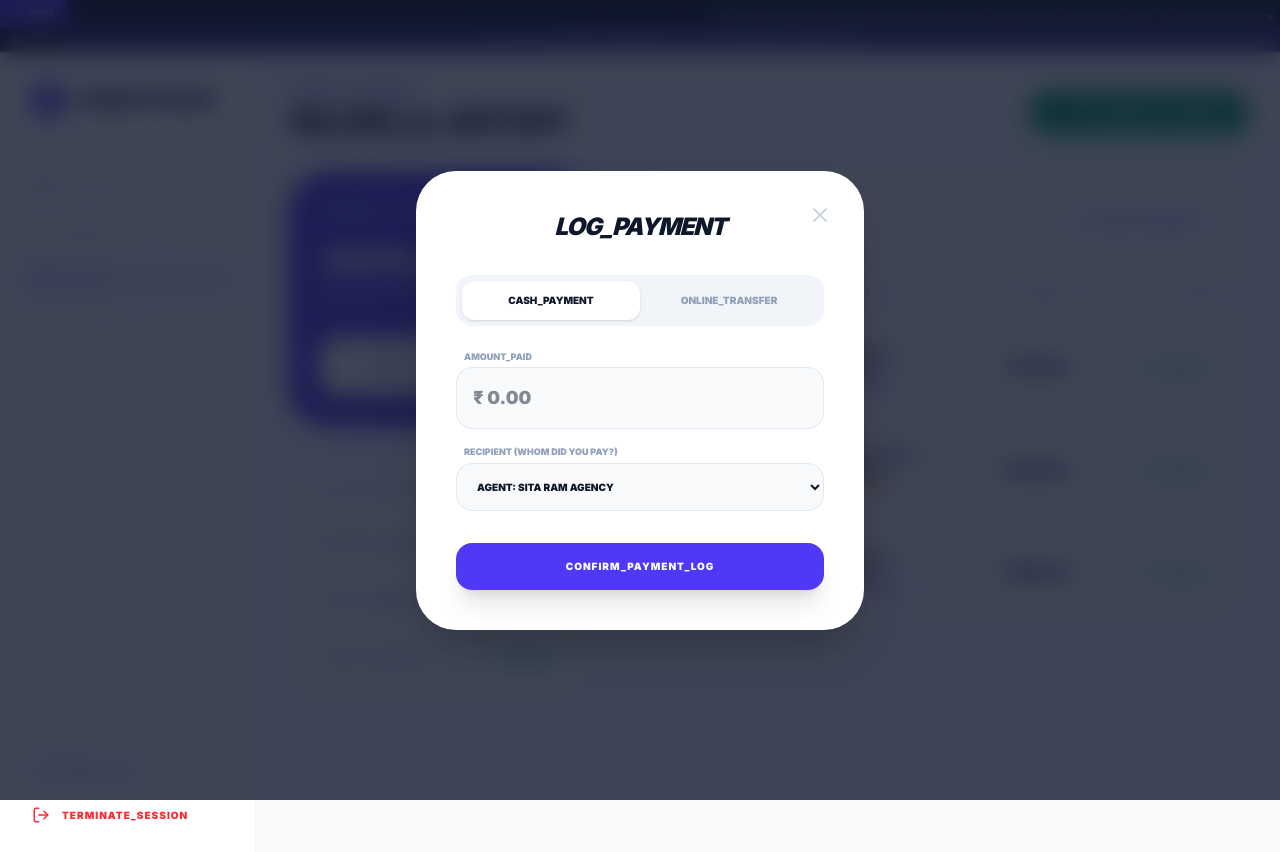
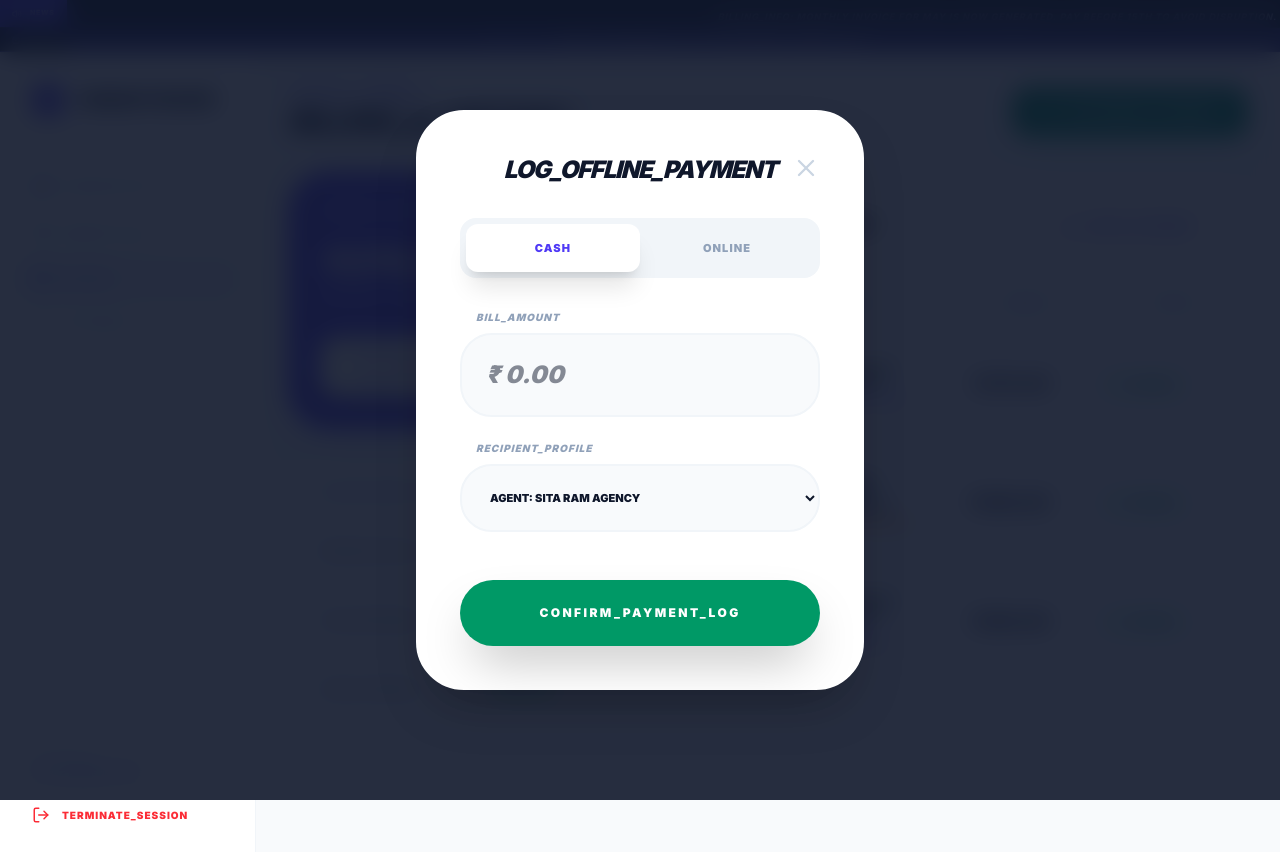
Before and after one commit to shrahul270-ai/findmypaper, a Next.js app: page /customer/billing in a window 1280 px wide. Both pictures are taken after a click on the button "LOG_MANUAL_PAYMENT". Built offline with nearby package versions, Linux system fonts and the light colour scheme.

Commit message:
Critical Fix: Restored UPI Scanner and Manual Payment logic in Billing Terminal

```diff
--- a/src/app/customer/billing/page.tsx
+++ b/src/app/customer/billing/page.tsx
@@ -5,14 +5,16 @@ import Sidebar from '@/components/layout/Sidebar';
 import {
   Wallet, History, ArrowUpRight, ArrowDownLeft,
   Smartphone, SmartphoneIcon, CreditCard,
-  CheckCircle2, Clock, Filter, Download, UserCircle2, X, Plus
+  CheckCircle2, Clock, Filter, Download, UserCircle2, X, Plus, QrCode, ShieldCheck
 } from 'lucide-react';
 import { cn } from '@/lib/utils';
 import { GlobalAlert, TopAdBar } from '@/components/ui/Promotions';
 
 export default function BillingPage() {
   const [showLogModal, setShowLogModal] = useState(false);
+  const [showScannerModal, setShowScannerModal] = useState(false);
   const [paymentMethod, setPaymentMethod] = useState<'CASH' | 'ONLINE'>('CASH');
+  const [utr, setUtr] = useState('');
 
   const ads = [
     { tag: 'BILL_PROMO', title: 'PAY ADVANCE FOR 6 MONTHS & GET 10% CASHBACK' },
@@ -38,51 +40,51 @@ export default function BillingPage() {
         <main className="flex-1 p-4 md:p-8 overflow-y-auto h-[calc(100vh-52px)]">
           <header className="mb-8 flex flex-col lg:flex-row justify-between items-start lg:items-center gap-6">
             <div>
-              <p className="text-indigo-600 text-[10px] font-black tracking-widest uppercase mb-1">FINANCIAL_TERMINAL</p>
+              <p className="text-indigo-600 text-[10px] font-black tracking-widest uppercase mb-1 italic">FINANCIAL_TERMINAL</p>
               <h1 className="text-3xl font-black text-slate-900 italic uppercase tracking-tighter">BILLING_&_HISTORY</h1>
             </div>
             <button
               onClick={() => setShowLogModal(true)}
-              className="bg-emerald-600 text-white px-6 py-3 rounded-2xl font-black text-[10px] tracking-widest uppercase shadow-xl shadow-emerald-100 hover:scale-105 transition-all flex items-center gap-2"
+              className="bg-emerald-600 text-white px-8 py-4 rounded-2xl font-black text-[10px] tracking-widest uppercase shadow-2xl shadow-emerald-100 hover:scale-105 transition-all flex items-center gap-2"
             >
-              <Plus size={16} /> LOG_MANUAL_PAYMENT
+              <Plus size={18} /> LOG_MANUAL_PAYMENT
             </button>
           </header>
 
           <div className="grid grid-cols-1 lg:grid-cols-12 gap-8">
 
-            {/* Quick Pay & Summary */}
+            {/* Quick Pay Card */}
             <div className="lg:col-span-4 space-y-6">
-              <div className="bg-indigo-600 p-8 rounded-[2.5rem] text-white shadow-2xl shadow-indigo-100 relative overflow-hidden">
+              <div className="bg-indigo-600 p-8 rounded-[2.5rem] text-white shadow-2xl shadow-indigo-100 relative overflow-hidden group">
                 <div className="relative z-10">
                   <p className="text-[10px] font-black text-indigo-200 uppercase tracking-widest mb-6">CURRENT_OUTSTANDING</p>
                   <p className="text-4xl font-black tracking-tighter mb-2 italic uppercase">₹275.00</p>
                   <p className="text-[10px] font-bold text-indigo-100 uppercase tracking-widest mb-8">DUE_DATE: 15 MAY 2026</p>
 
-                  <a
-                    href={upiLink}
-                    className="flex items-center justify-center gap-3 bg-white text-indigo-600 w-full py-5 rounded-2xl font-black text-[10px] tracking-widest uppercase shadow-xl hover:scale-[1.02] transition-all"
+                  <button
+                    onClick={() => setShowScannerModal(true)}
+                    className="flex items-center justify-center gap-3 bg-white text-indigo-600 w-full py-5 rounded-2xl font-black text-[11px] tracking-widest uppercase shadow-xl hover:scale-[1.02] transition-all"
                   >
-                    <SmartphoneIcon size={18} /> PAY_VIA_UPI_APPS
-                  </a>
+                    <SmartphoneIcon size={20} /> PAY_VIA_UPI_APPS
+                  </button>
                 </div>
-                <CreditCard className="absolute -right-12 -bottom-12 w-48 h-48 opacity-10 rotate-12" />
+                <CreditCard className="absolute -right-12 -bottom-12 w-48 h-48 opacity-10 rotate-12 group-hover:rotate-0 transition-all duration-700" />
               </div>
 
               <div className="bg-white p-8 rounded-[2.5rem] border border-slate-100 shadow-sm">
                 <h3 className="text-[10px] font-black text-slate-400 uppercase tracking-widest mb-6">BILLING_WALKTHROUGH</h3>
                 <div className="space-y-4">
-                   <div className="flex justify-between items-center py-3 border-b border-slate-50">
+                   <div className="flex justify-between items-center py-4 border-b border-slate-50">
                       <span className="text-xs font-bold text-slate-500">Monthly Services</span>
-                      <span className="text-xs font-black text-slate-900">₹275.00</span>
+                      <span className="text-sm font-black text-slate-900 italic">₹275.00</span>
                    </div>
-                   <div className="flex justify-between items-center py-3 border-b border-slate-50">
+                   <div className="flex justify-between items-center py-4 border-b border-slate-50">
                       <span className="text-xs font-bold text-slate-500">Arrears/Pending</span>
-                      <span className="text-xs font-black text-slate-900">₹0.00</span>
+                      <span className="text-sm font-black text-slate-900 italic">₹0.00</span>
                    </div>
-                   <div className="flex justify-between items-center py-3">
+                   <div className="flex justify-between items-center py-4">
                       <span className="text-xs font-bold text-slate-500">Advance Balance</span>
-                      <span className="text-xs font-black text-emerald-500">-₹450.00</span>
+                      <span className="text-sm font-black text-emerald-500 italic">-₹450.00</span>
                    </div>
                 </div>
               </div>
@@ -90,57 +92,55 @@ export default function BillingPage() {
 
             {/* Transaction History */}
             <div className="lg:col-span-8">
-              <div className="bg-white rounded-[2.5rem] border border-slate-100 shadow-sm overflow-hidden">
-                <div className="p-8 border-b border-slate-50 flex justify-between items-center">
+              <div className="bg-white rounded-[2.5rem] border border-slate-100 shadow-sm overflow-hidden p-8">
+                <div className="flex justify-between items-center mb-8">
                   <div className="flex items-center gap-3">
-                    <div className="p-2 bg-indigo-50 text-indigo-600 rounded-xl"><History size={18} /></div>
-                    <h2 className="text-xs font-black tracking-widest uppercase text-slate-400">PAYMENT_HISTORY</h2>
+                    <div className="p-3 bg-indigo-50 text-indigo-600 rounded-xl shadow-sm"><History size={20} /></div>
+                    <h2 className="text-lg font-black tracking-tighter uppercase text-slate-900 italic">PAYMENT_HISTORY</h2>
                   </div>
-                  <button className="text-[10px] font-black text-indigo-600 uppercase flex items-center gap-2 hover:bg-indigo-50 px-4 py-2 rounded-xl transition-all">
-                    <Download size={14} /> EXPORT_STATEMENT
+                  <button className="text-[10px] font-black text-indigo-600 uppercase flex items-center gap-2 hover:bg-indigo-50 px-5 py-2.5 rounded-xl transition-all border border-indigo-50">
+                    <Download size={16} /> EXPORT_STATEMENT
                   </button>
                 </div>
 
                 <div className="overflow-x-auto">
                   <table className="w-full text-left">
-                    <thead className="bg-slate-50/50 text-[9px] uppercase font-bold text-slate-400">
+                    <thead className="bg-slate-50/50 text-[9px] uppercase font-black text-slate-400">
                       <tr>
-                        <th className="px-8 py-4">DATE_&_ID</th>
-                        <th className="px-8 py-4">RECIPIENT_&_MODE</th>
-                        <th className="px-8 py-4 text-right">AMOUNT</th>
-                        <th className="px-8 py-4 text-right">STATUS</th>
+                        <th className="px-6 py-4">DATE_&_ID</th>
+                        <th className="px-6 py-4">RECIPIENT_&_MODE</th>
+                        <th className="px-6 py-4 text-right">AMOUNT</th>
+                        <th className="px-6 py-4 text-right">STATUS</th>
                       </tr>
                     </thead>
                     <tbody className="divide-y divide-slate-50">
                       {transactions.map((txn) => (
                         <tr key={txn.id} className="hover:bg-slate-50/50 transition-all group">
-                          <td className="px-8 py-6">
-                            <p className="text-sm font-black text-slate-800">{txn.date}</p>
+                          <td className="px-6 py-8">
+                            <p className="text-sm font-black text-slate-800 italic uppercase">{txn.date}</p>
                             <p className="text-[9px] font-bold text-slate-400 uppercase tracking-widest">{txn.id}</p>
                           </td>
-                          <td className="px-8 py-6">
-                            <div className="flex items-center gap-3">
+                          <td className="px-6 py-8">
+                            <div className="flex items-center gap-4">
                                <div className={cn(
-                                 "w-8 h-8 rounded-lg flex items-center justify-center text-white",
-                                 txn.mode.includes('CASH') ? "bg-amber-500" : "bg-indigo-500"
+                                 "w-10 h-10 rounded-xl flex items-center justify-center text-white shadow-lg",
+                                 txn.mode.includes('CASH') ? "bg-amber-500 shadow-amber-100" : "bg-indigo-500 shadow-indigo-100"
                                )}>
-                                  {txn.mode.includes('CASH') ? <Wallet size={16} /> : <Smartphone size={16} />}
+                                  {txn.mode.includes('CASH') ? <Wallet size={18} /> : <Smartphone size={18} />}
                                </div>
                                <div>
-                                 <p className="text-xs font-black text-slate-700 uppercase">{txn.recipient}</p>
+                                 <p className="text-xs font-black text-slate-700 uppercase italic leading-none mb-1">{txn.recipient}</p>
                                  <p className={cn(
-                                   "text-[9px] font-bold uppercase",
+                                   "text-[9px] font-black uppercase tracking-widest",
                                    txn.mode.includes('CASH') ? "text-amber-600" : "text-indigo-600"
                                  )}>{txn.mode}</p>
                                </div>
                             </div>
                           </td>
-                          <td className="px-8 py-6 text-right">
-                             <p className="text-base font-black text-slate-900 tracking-tighter">₹{txn.amount}.00</p>
-                          </td>
-                          <td className="px-8 py-6 text-right">
-                             <span className="inline-flex items-center gap-1.5 px-3 py-1 bg-emerald-50 text-emerald-600 rounded-full text-[9px] font-black uppercase">
-                                <CheckCircle2 size={10} /> {txn.status}
+                          <td className="px-6 py-8 text-right font-black text-slate-900 text-lg italic">₹{txn.amount}.00</td>
+                          <td className="px-6 py-8 text-right">
+                             <span className="inline-flex items-center gap-1.5 px-4 py-1.5 bg-emerald-50 text-emerald-600 rounded-full text-[9px] font-black uppercase shadow-sm border border-emerald-100">
+                                <CheckCircle2 size={12} /> {txn.status}
                              </span>
                           </td>
                         </tr>
@@ -150,43 +150,100 @@ export default function BillingPage() {
                 </div>
               </div>
             </div>
-
           </div>
         </main>
       </div>
 
-      {/* Manual Payment Log Modal */}
+      {/* UPI Scanner Modal FIXED */}
+      {showScannerModal && (
+        <div className="fixed inset-0 bg-slate-900/95 backdrop-blur-xl flex items-center justify-center z-[200] p-4 text-slate-900">
+          <div className="bg-white max-w-sm w-full rounded-[3.5rem] p-10 shadow-2xl relative animate-scale-in text-center border-4 border-white">
+             <button onClick={() => setShowScannerModal(false)} className="absolute top-8 right-8 text-slate-300 hover:text-slate-900 transition-colors"><X size={24} /></button>
+             <div className="mb-8 border-b border-dashed pb-6">
+                <h2 className="text-2xl font-black uppercase italic tracking-tighter text-slate-900 leading-none mb-2">QUICK_SCAN_PAY</h2>
+                <p className="text-[10px] font-black text-indigo-600 uppercase tracking-widest italic">FINDMYPAPER OFFICIAL UPI</p>
+             </div>
+
+             <div className="bg-slate-50 w-56 h-56 rounded-[2.5rem] border-4 border-white shadow-2xl flex items-center justify-center mx-auto mb-8 overflow-hidden group relative">
+                <QrCode size={160} className="text-slate-900 group-hover:scale-110 transition-all duration-500" />
+                <div className="absolute inset-0 bg-indigo-600/5 group-hover:bg-transparent transition-all"></div>
+             </div>
+
+             <div className="bg-slate-900 p-6 rounded-[2rem] mb-10 shadow-xl">
+                <p className="text-[8px] font-black text-indigo-400 uppercase tracking-[0.3em] mb-4 italic">BILL_AMOUNT_TO_PAY</p>
+                <p className="text-4xl font-black text-white italic tracking-tighter">₹275.00</p>
+             </div>
+
+             <button
+              onClick={() => { alert("Payment Initiated! Please complete in your UPI app."); setShowScannerModal(false); }}
+              className="w-full bg-indigo-600 text-white py-5 rounded-[2rem] font-black text-[11px] tracking-[0.2em] uppercase shadow-2xl hover:scale-105 active:scale-95 transition-all flex items-center justify-center gap-3"
+             >
+                <ShieldCheck size={20} /> I_HAVE_PAID_NOW
+             </button>
+          </div>
+        </div>
+      )}
+
+      {/* Manual Payment Log Modal FIXED */}
       {showLogModal && (
-        <div className="fixed inset-0 bg-slate-900/80 backdrop-blur-md flex items-center justify-center z-[100] p-4">
-          <div className="bg-white max-w-md w-full rounded-[2.5rem] p-10 shadow-2xl relative animate-scale-in">
-            <button onClick={() => setShowLogModal(false)} className="absolute top-8 right-8 text-slate-300 hover:text-slate-900 transition-colors"><X size={24} /></button>
-            <h2 className="text-2xl font-black text-slate-900 text-center mb-8 uppercase italic tracking-tighter">LOG_PAYMENT</h2>
+        <div className="fixed inset-0 bg-slate-900/90 backdrop-blur-md flex items-center justify-center z-[200] p-4 text-slate-900">
+          <div className="bg-white max-w-md w-full rounded-[3rem] p-10 shadow-2xl relative animate-scale-in border-4 border-white">
+            <button onClick={() => setShowLogModal(false)} className="absolute top-10 right-10 text-slate-300 hover:text-slate-900 transition-colors"><X size={28} /></button>
+            <h2 className="text-2xl font-black text-slate-900 text-center mb-8 uppercase italic tracking-tighter">LOG_OFFLINE_PAYMENT</h2>
 
-            <div className="space-y-6">
+            <div className="space-y-8">
               <div className="flex bg-slate-100 p-1.5 rounded-2xl">
                  <button
                   onClick={() => setPaymentMethod('CASH')}
-                  className={cn("flex-1 py-3 rounded-xl text-[10px] font-black transition-all", paymentMethod === 'CASH' ? "bg-white text-slate-900 shadow-sm" : "text-slate-400")}
-                 >CASH_PAYMENT</button>
+                  className={cn("flex-1 py-4 rounded-xl text-[11px] font-black transition-all uppercase tracking-widest", paymentMethod === 'CASH' ? "bg-white text-indigo-600 shadow-xl" : "text-slate-400")}
+                 >CASH</button>
                  <button
                   onClick={() => setPaymentMethod('ONLINE')}
-                  className={cn("flex-1 py-3 rounded-xl text-[10px] font-black transition-all", paymentMethod === 'ONLINE' ? "bg-white text-slate-900 shadow-sm" : "text-slate-400")}
-                 >ONLINE_TRANSFER</button>
+                  className={cn("flex-1 py-4 rounded-xl text-[11px] font-black transition-all uppercase tracking-widest", paymentMethod === 'ONLINE' ? "bg-white text-indigo-600 shadow-xl" : "text-slate-400")}
+                 >ONLINE</button>
               </div>
 
-              <div className="space-y-4">
-                <div className="space-y-1">
-                  <p className="text-[9px] font-black text-slate-400 uppercase px-2">AMOUNT_PAID</p>
-                  <input type="number" placeholder="₹ 0.00" className="w-full p-4 bg-slate-50 border border-slate-200 rounded-2xl text-lg font-black outline-none focus:border-indigo-500 transition-all" />
+              <div className="space-y-6">
+                <div className="space-y-2">
+                  <p className="text-[10px] font-black text-slate-400 uppercase tracking-widest px-4 italic">BILL_AMOUNT</p>
+                  <input type="number" placeholder="₹ 0.00" className="w-full p-6 bg-slate-50 border-2 border-slate-100 rounded-[2rem] text-2xl font-black italic outline-none focus:border-indigo-500 transition-all text-slate-900" />
                 </div>
-                <div className="space-y-1">
-                  <p className="text-[9px] font-black text-slate-400 uppercase px-2">RECIPIENT (Whom did you pay?)</p>
-                  <select className="w-full p-4 bg-slate-50 border border-slate-200 rounded-2xl text-[10px] font-black outline-none">
+
+                {paymentMethod === 'ONLINE' && (
+                  <div className="space-y-4 animate-in fade-in duration-300">
+                    <div className="p-4 bg-indigo-50 rounded-2xl border border-indigo-100 flex items-center justify-between">
+                       <div>
+                          <p className="text-[9px] font-black text-indigo-600 uppercase italic">Scan Official QR</p>
+                          <p className="text-[7px] font-bold text-slate-400">Scan this to pay via any UPI app</p>
+                       </div>
+                       <button onClick={() => setShowScannerModal(true)} className="bg-white p-2 rounded-lg shadow-sm border border-indigo-100 text-indigo-600 hover:scale-110 transition-all"><QrCode size={20} /></button>
+                    </div>
+                    <div className="space-y-2">
+                       <p className="text-[10px] font-black text-slate-400 uppercase tracking-widest px-4 italic">UTR / TRANSACTION_ID</p>
+                       <input
+                        value={utr}
+                        onChange={(e) => setUtr(e.target.value)}
+                        placeholder="ENTER 12 DIGIT UTR"
+                        className="w-full p-6 bg-slate-50 border-2 border-slate-100 rounded-[2rem] text-sm font-black outline-none focus:border-indigo-500 transition-all text-slate-900"
+                       />
+                    </div>
+                  </div>
+                )}
+
+                <div className="space-y-2">
+                  <p className="text-[10px] font-black text-slate-400 uppercase tracking-widest px-4 italic">RECIPIENT_PROFILE</p>
+                  <select className="w-full p-6 bg-slate-50 border-2 border-slate-100 rounded-[2rem] text-[11px] font-black uppercase outline-none text-slate-900">
                      <option>AGENT: SITA RAM AGENCY</option>
                      <option>HAWKER: RAMESH YADAV</option>
                   </select>
                 </div>
-                <button className="w-full bg-indigo-600 text-white py-4 rounded-2xl font-black text-[10px] tracking-widest uppercase shadow-xl hover:bg-indigo-700 transition-all mt-4">CONFIRM_PAYMENT_LOG</button>
+
+                <button
+                  onClick={() => { alert("Payment logged successfully! Pending verification."); setShowLogModal(false); }}
+                  className="w-full bg-emerald-600 text-white py-6 rounded-[2.5rem] font-black text-[12px] tracking-[0.2em] uppercase shadow-2xl hover:scale-105 transition-all mt-6"
+                >
+                  CONFIRM_PAYMENT_LOG
+                </button>
               </div>
             </div>
           </div>
```
